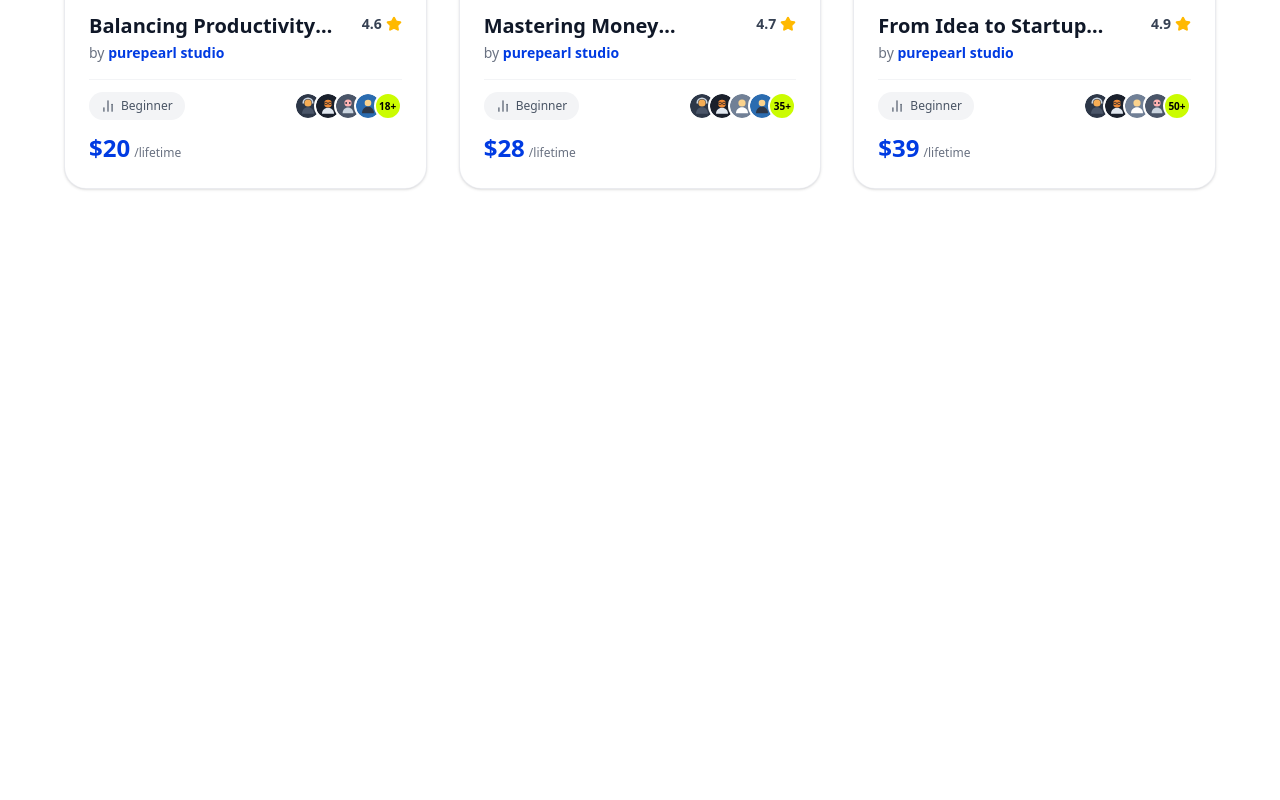
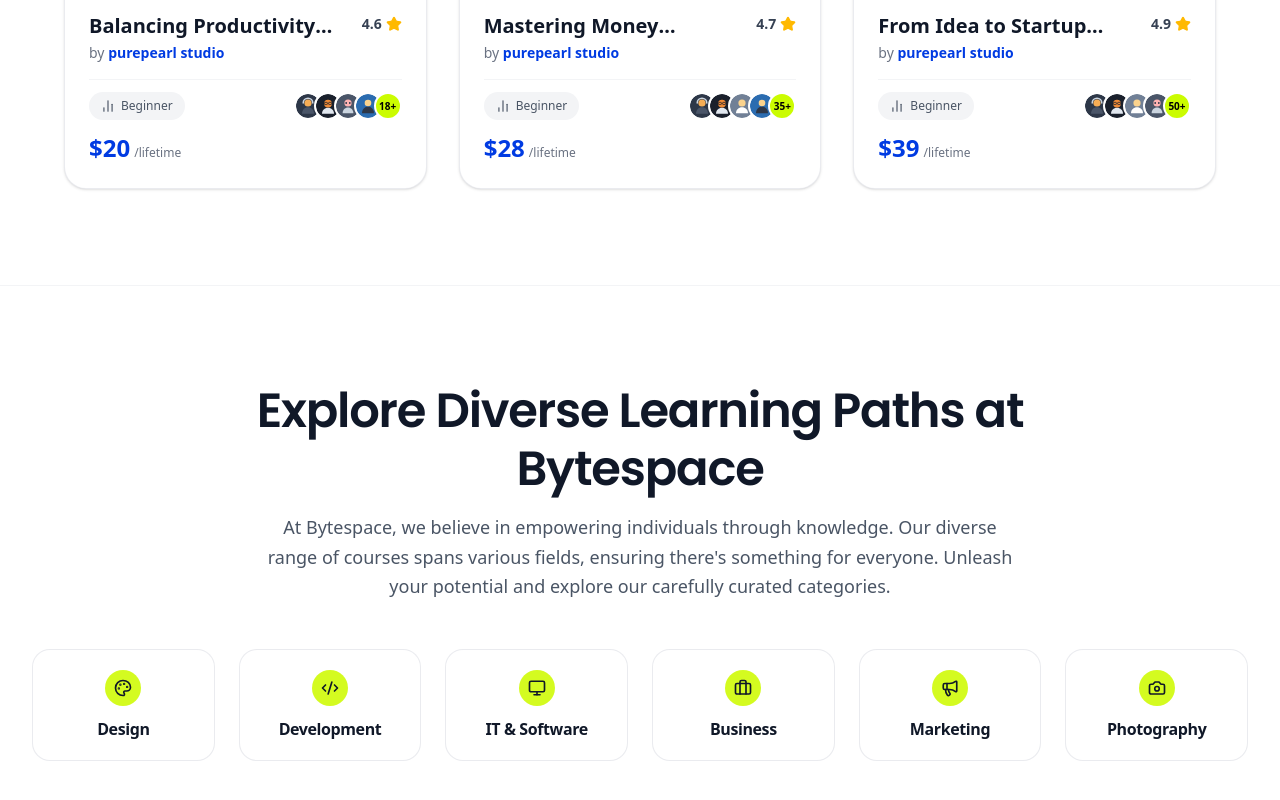
Before and after one commit to Sohag-Ali/ByteSpace, a Next.js app: page / in a window 1280 px wide. Shown: the part 2502-3302 px from the top of the page. Before the commit the page ends 2787 px from the top, so only its background shows below. Built offline with nearby package versions, Linux system fonts and the light colour scheme; a web font is replaced by a local one.

Commit message:
feat:learning path implement desing

```diff
--- a/src/app/page.tsx
+++ b/src/app/page.tsx
@@ -1,6 +1,7 @@
 import Hero from "@/components/home/Hero";
 import TrustedLogos from "@/components/home/TrustedLogos";
 import CourseSection from "@/components/home/CourseSection";
+import LearningPaths from "@/components/home/LearningPaths";
 
 export default function Home() {
   return (
@@ -8,6 +9,7 @@ export default function Home() {
       <Hero />
       <TrustedLogos />
       <CourseSection />
+      <LearningPaths />
     </main>
   );
 }
--- /dev/null
+++ b/src/components/home/LearningPathCard.tsx
@@ -0,0 +1,51 @@
+"use client";
+
+import React from "react";
+import { motion } from "framer-motion";
+import { Palette, Code2, Monitor, Briefcase, Megaphone, Camera, LucideIcon } from "lucide-react";
+import { LearningPath } from "@/data/learning-paths";
+
+interface LearningPathCardProps {
+  path: LearningPath;
+  index?: number;
+}
+
+const ICON_MAP: Record<string, LucideIcon> = {
+  Palette,
+  Code2,
+  Monitor,
+  Briefcase,
+  Megaphone,
+  Camera,
+};
+
+export const LearningPathCard: React.FC<LearningPathCardProps> = ({ path, index = 0 }) => {
+  const IconComponent = ICON_MAP[path.icon] || Palette;
+
+  return (
+    <motion.div
+      initial={{ opacity: 0, y: 25 }}
+      whileInView={{ opacity: 1, y: 0 }}
+      viewport={{ once: true }}
+      transition={{ duration: 0.4, delay: index * 0.08, ease: "easeOut" }}
+      whileHover={{ y: -6, scale: 1.02 }}
+      className="bg-white rounded-2xl border border-gray-200/80 p-5 flex flex-col items-center justify-center text-center transition-shadow duration-300 hover:border-gray-300 hover:shadow-md cursor-pointer group"
+    >
+      {/* Lime Circle Icon Container */}
+      <motion.div
+        whileHover={{ scale: 1.15, rotate: 6 }}
+        transition={{ type: "spring", stiffness: 400, damping: 20 }}
+        className="w-8 h-8 sm:w-9 sm:h-9 rounded-full bg-[#D4FB20] flex items-center justify-center mb-3 shrink-0"
+      >
+        <IconComponent className="w-4 h-4 sm:w-4.5 sm:h-4.5 text-gray-900 stroke-[2.2]" />
+      </motion.div>
+
+      {/* Category Name */}
+      <h3 className="font-satoshi font-semibold text-gray-900 text-sm sm:text-base tracking-tight leading-snug truncate w-full group-hover:text-[#003BE2] transition-colors">
+        {path.title}
+      </h3>
+    </motion.div>
+  );
+};
+
+export default LearningPathCard;
--- /dev/null
+++ b/src/components/home/LearningPaths.tsx
@@ -0,0 +1,48 @@
+"use client";
+
+import React from "react";
+import { motion } from "framer-motion";
+import { LEARNING_PATHS } from "@/data/learning-paths";
+import LearningPathCard from "./LearningPathCard";
+
+export const LearningPaths: React.FC = () => {
+  return (
+    <section className="w-full bg-white py-16 sm:py-20 md:py-24 border-t border-gray-100 relative z-10 overflow-hidden">
+      <div className="w-full max-w-7xl mx-auto px-4 sm:px-6 lg:px-8">
+        {/* Section Heading */}
+        <motion.h2
+          initial={{ opacity: 0, y: 25 }}
+          whileInView={{ opacity: 1, y: 0 }}
+          viewport={{ once: true }}
+          transition={{ duration: 0.6, ease: "easeOut" }}
+          className="text-gray-900 font-poppins font-semibold text-3xl sm:text-4xl lg:text-5xl tracking-tight text-center leading-[1.2] max-w-4xl mx-auto"
+        >
+          Explore Diverse Learning Paths at Bytespace
+        </motion.h2>
+
+        {/* Section Description */}
+        <motion.p
+          initial={{ opacity: 0, y: 20 }}
+          whileInView={{ opacity: 1, y: 0 }}
+          viewport={{ once: true }}
+          transition={{ duration: 0.6, delay: 0.15, ease: "easeOut" }}
+          className="text-gray-600 font-satoshi font-normal text-sm sm:text-base md:text-lg max-w-3xl mx-auto text-center mt-4 leading-relaxed px-2"
+        >
+          At Bytespace, we believe in empowering individuals through knowledge. Our
+          diverse range of courses spans various fields, ensuring there&apos;s
+          something for everyone. Unleash your potential and explore our carefully
+          curated categories.
+        </motion.p>
+
+        {/* 6 Category Cards Grid */}
+        <div className="grid grid-cols-2 sm:grid-cols-3 lg:grid-cols-6 gap-4 sm:gap-6 mt-10 md:mt-12">
+          {LEARNING_PATHS.map((path, index) => (
+            <LearningPathCard key={path.id} path={path} index={index} />
+          ))}
+        </div>
+      </div>
+    </section>
+  );
+};
+
+export default LearningPaths;
--- /dev/null
+++ b/src/data/learning-paths.ts
@@ -0,0 +1,38 @@
+export interface LearningPath {
+  id: string;
+  title: string;
+  icon: string; // Icon identifier for Lucide mapping
+}
+
+export const LEARNING_PATHS: LearningPath[] = [
+  {
+    id: "design",
+    title: "Design",
+    icon: "Palette",
+  },
+  {
+    id: "development",
+    title: "Development",
+    icon: "Code2",
+  },
+  {
+    id: "it-software",
+    title: "IT & Software",
+    icon: "Monitor",
+  },
+  {
+    id: "business",
+    title: "Business",
+    icon: "Briefcase",
+  },
+  {
+    id: "marketing",
+    title: "Marketing",
+    icon: "Megaphone",
+  },
+  {
+    id: "photography",
+    title: "Photography",
+    icon: "Camera",
+  },
+];
```
